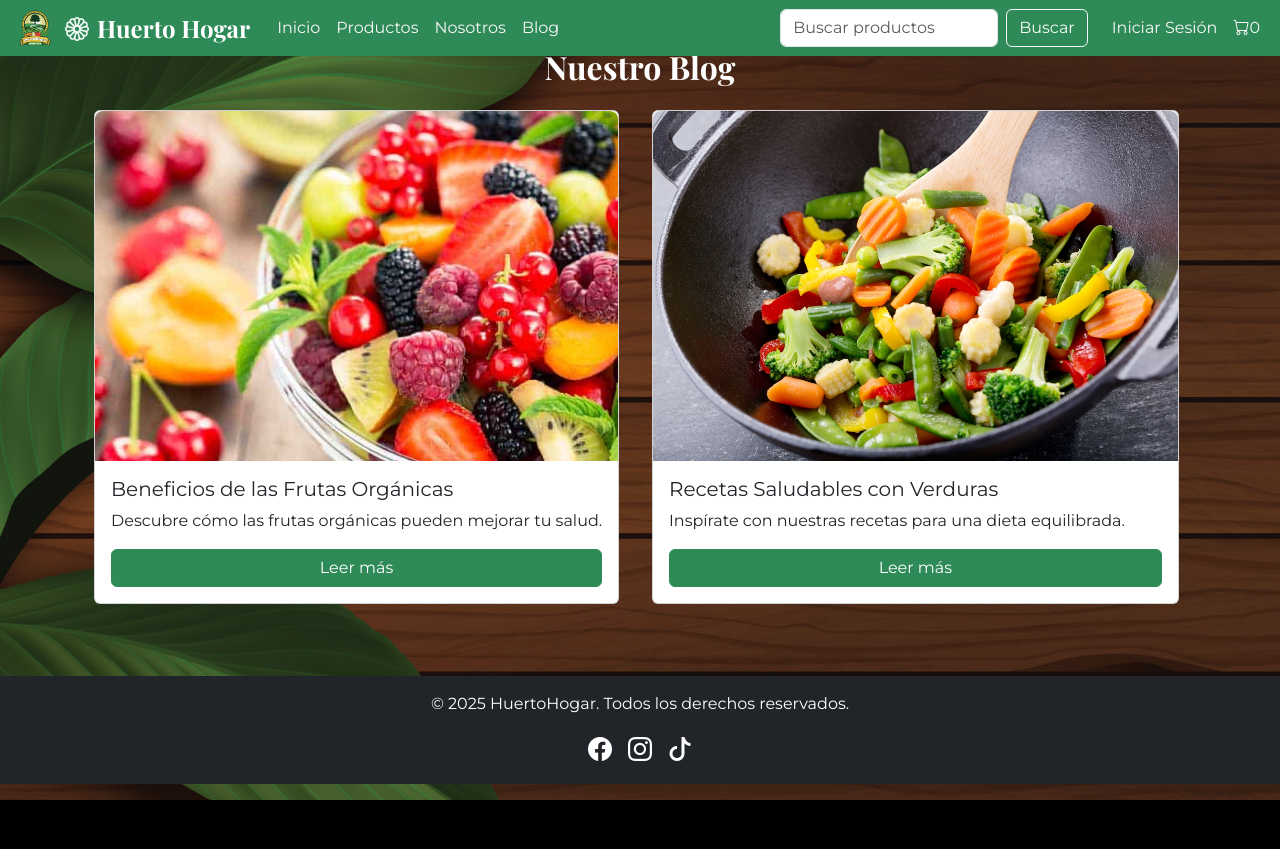
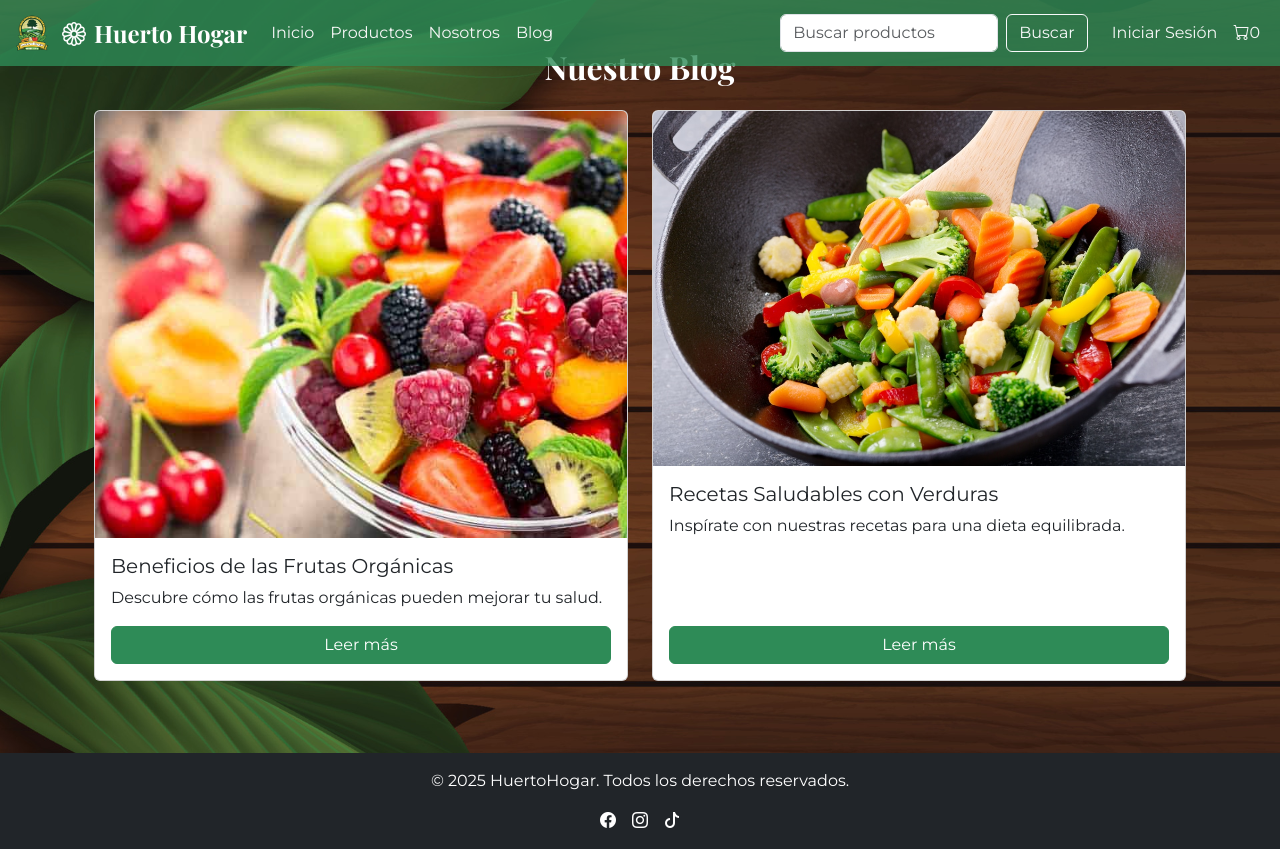
Before and after one commit to BrvnoV/HuertoHogarReact, a React (Vite) app: page /blog in a window 1280 px wide. Before the commit the page ends 800 px from the top, so only its background shows below. Built offline with nearby package versions, Linux system fonts and the light colour scheme.

Commit message:
Se modifico el codigo en las classes products para ajustar los div

```diff
--- a/src/assets/style.css
+++ b/src/assets/style.css
@@ -1,192 +1,116 @@
+/* === GENERAL === */
 body {
   font-family: 'Montserrat', sans-serif;
-    background-image: url('/assets/img/back_wood.jpg'); /* Replace with your wooden texture image URL */
-    background-size: cover; /* Scale image to cover the entire body */
-    background-position: center; /* Center the image */
-    background-repeat: no-repeat; /* Prevent tiling */
-    background-attachment: fixed; /* Optional: Fixed background for parallax effect */
-    color: #ffffff; /* Text color remains dark for readability */
+  background-image: url('/assets/img/back_wood.jpg');
+  background-size: cover;
+  background-position: center;
+  background-repeat: no-repeat;
+  background-attachment: fixed;
+  color: #ffffff;
 }
+
 h1, h2, h3 {
   font-family: 'Playfair Display', serif;
   color: #ffffff;
 }
+
+/* === NAVBAR === */
 .navbar {
-    background-color: rgba(46, 139, 87, 0.8); /* Semi-transparent green */
-    transition: all 0.3s ease; /* Smooth transition for background and transform */
-    position: fixed; /* Keep navbar fixed at the top */
-    width: 100%; /* Ensure it spans the full width */
-    top: 0; /* Align to top */
+  background-color: rgba(46, 139, 87, 0.8);
+  transition: all 0.3s ease;
+  position: fixed;
+  width: 100%;
+  top: 0;
   display: flex;
   justify-content: center;
-    z-index: 1000; /* Ensure navbar stays above other content */
+  z-index: 1000;
 }
+
 .navbar.scrolled {
-    background-color: rgba(46, 139, 87, 1); /* Fully opaque when scrolled */
-    transform: translateY(0); /* Ensure it stays at the top */
-    box-shadow: 0 2px 5px rgba(0, 0, 0, 0.2); /* Add shadow for depth */
+  background-color: rgba(46, 139, 87, 1);
+  transform: translateY(0);
+  box-shadow: 0 2px 5px rgba(0, 0, 0, 0.2);
 }
-.navbar-brand{
+
+.navbar-brand img {
   height: 40px;
-    padding: 3px;
 }
+
 .nav-link, .navbar-text {
   color: #F7F7F7 !important;
 }
+
 .nav-link:hover {
   color: #FFD700 !important;
 }
+
+/* === BUTTONS === */
 .btn-primary {
   background-color: #2E8B57;
   border-color: #2E8B57;
 }
+
 .btn-primary:hover {
   background-color: #FFD700;
   border-color: #FFD700;
   color: #333333;
 }
-.carousel-item img {
-    height: 800px;
-    object-fit: cover;
+
+/* === PRODUCT GRID === */
+#productGrid {
+  display: flex;
+  flex-wrap: wrap;
+  gap: 1rem;
 }
-.category-card, .product-card {
+
+#productGrid .col-md-4 {
+  display: flex;
+}
+
+/* === PRODUCT CARD === */
+.product-card {
+  display: flex;
+  flex-direction: column;
+  justify-content: space-between;
+  height: 100%;
+  width: 100%;
   transition: transform 0.3s;
 }
-.category-card:hover, .product-card:hover {
+
+.product-card:hover {
   transform: scale(1.05);
 }
 
-.blog-card-img {
+.product-card-img {
   width: 100%;
-    height: 350px;
+  height: 280px;
   object-fit: cover;
   border-radius: 0.5rem 0.5rem 0 0;
   margin: 0;
 }
-.offcanvas {
-    background-color: #F7F7F7;
+
+/* === CARD BODY === */
+.card-body {
+  flex-grow: 1;
+  display: flex;
+  flex-direction: column;
+  justify-content: space-between;
+  padding: 1rem;
+  color: #333333;
 }
-.toast {
-    background-color: #0c813f;
-    color: #F7F7F7;
-}
-#map {
-    height: 400px;
-    width: 100%;
-}
-footer {
-    background-color: #2E8B57;
-}
-.social-icons i {
-    font-size: 1.5rem;
-    transition: color 0.3s;
-}
-.social-icons i:hover {
-    color: #FFD700;
-}
-.product-info, .product-reviews {
-    font-size: 0.9rem;
-}
+
+/* === STAR RATING === */
 .star-rating {
   color: #FFD700;
 }
+
+/* === REVIEW ITEM === */
 .review-item {
   border-bottom: 1px solid #ddd;
   padding: 10px 0;
 }
 
-body {
-    font-family: 'Montserrat', sans-serif;
-    background-color: #000000;
-    color: #333333;
-}
-h1, h2, h3 {
-    font-family: 'Playfair Display', serif;
-    color: #ffffff;
-}
-.navbar {
-    background-color: #2E8B57;
-}
-.navbar-brand img {
-    height: 40px;
-}
-.nav-link, .navbar-text {
-    color: #F7F7F7 !important;
-}
-.nav-link:hover {
-    color: #FFD700 !important;
-}
-.btn-primary {
-    background-color: #2E8B57;
-    border-color: #2E8B57;
-}
-.btn-primary:hover {
-    background-color: #FFD700;
-    border-color: #FFD700;
-    color: #333333;
-}
-.carousel-item img {
-    height: 400px;
-    object-fit: cover;
-}
-.category-card {
-
-    height: 100%;
-    display: flex;
-    flex-direction: column;
-    justify-content: space-between;
-}
-
-.category-card .card-img-top {
-    height: 520px;
-    object-fit: cover;
-    border-radius: 9px 9px 0 0;
-}
-
-.category-card .card-body {
-    flex: 1;
-    display: flex;
-    flex-direction: column;
-    justify-content: flex-end;
-}
-
-
-.offcanvas {
-    background-color: #F7F7F7;
-}
-.toast {
-    background-color: #1caa5a;
-    color: #F7F7F7;
-}
-#map {
-    height: 400px;
-    width: 100%;
-}
-#about p {
-    color: #ffffff; /* O el color que prefieras */
-}
-.product-card-img {
-    width: 100%;
-    height: 250px;
-    object-fit: cover;
-    border-radius: 0.5rem 0.5rem 0 0;
-    margin: 0;
-}
-
-
-#productGrid .col-md-4 {
-display: flex;
-
-}
-
-
-#productGrid .card img{
-    width: 100%;
-    height: 280px;
-    object-fit: cover;
-    border-radius: 8px;
-}
-
+/* === RESPONSIVE === */
 @media (max-width: 768px) {
   .product-card-img {
     height: 180px;
--- a/src/components/product/ProductCard.tsx
+++ b/src/components/product/ProductCard.tsx
@@ -1,5 +1,5 @@
 import React from 'react';
-import { Product } from '../../data/products'; // Importamos el tipo de dato
+import { Product } from '../../data/products';
 import { useShop } from '../../context/ShopContext';
 
 interface ProductCardProps {
@@ -7,38 +7,42 @@ interface ProductCardProps {
 }
 
 export default function ProductCard({ product }: ProductCardProps) {
-
-  // Obtenemos todo lo que necesitamos del contexto global
   const {
     reviews,
     handleAddToCart,
-    // ATENCIÓN: Necesitarás añadir estos al ShopContext (ver nota abajo)
     setCurrentProductId,
-    setShowReviewModal
+    setShowReviewModal,
   } = useShop();
 
-  // Lógica de tu script.js para calcular la valoración promedio
   const productReviews = reviews[product.id] || [];
   const avgRating = productReviews.length
-    ? (productReviews.reduce((sum: number, r: any) => sum + parseInt(r.rating), 0) / productReviews.length).toFixed(1)
+    ? (
+        productReviews.reduce((sum: number, r: any) => sum + parseInt(r.rating), 0) /
+        productReviews.length
+      ).toFixed(1)
     : 'N/A';
 
-  // Handler para el botón de reseña
   const handleReviewClick = (e: React.MouseEvent) => {
-    e.preventDefault(); // Prevenir que el <a> navegue
+    e.preventDefault();
     setCurrentProductId(product.id);
     setShowReviewModal(true);
   };
 
   return (
-    <div className="col-md-4 mb-4 d-flex">
-      <div className="card product-card h-100">
-        <img src={product.image} className="card-img-top product-card-img" alt={product.name} />
-        <div className="card-body d-flex flex-column text-dark"> {/* Añadido 'text-dark' para legibilidad */}
+    <div className="col-md-3 d-flex justify-content-center align-items-center mb-4">
+
+      <div className="card product-card h-100 w-100">
+        <img
+          src={product.image}
+          className="product-card-img"
+          alt={product.name}
+        />
+        <div className="card-body d-flex flex-column text-dark">
           <h5 className="card-title">{product.name}</h5>
           <p className="card-text">{product.description}</p>
-
-          <p className="card-text">${product.price} CLP / Stock: {product.stock}</p>
+          <p className="card-text">
+            ${product.price} CLP / Stock: {product.stock}
+          </p>
 
           <div className="star-rating mb-2">
             {avgRating} <i className="bi bi-star-fill"></i> ({productReviews.length} reseñas)
@@ -48,7 +52,7 @@ export default function ProductCard({ product }: ProductCardProps) {
             <button
               className="btn btn-primary mb-2 w-100"
               onClick={() => handleAddToCart(product.id)}
-              disabled={product.stock <= 0} // Se deshabilita si no hay stock
+              disabled={product.stock <= 0}
             >
               {product.stock > 0 ? 'Agregar al Carrito' : 'Sin Stock'}
             </button>
@@ -60,6 +64,7 @@ export default function ProductCard({ product }: ProductCardProps) {
             </button>
           </div>
 
+          {productReviews.length > 0 && (
             <div className="product-reviews mt-3">
               {productReviews.slice(0, 3).map((r: any, index: number) => (
                 <div key={index} className="review-item">
@@ -72,6 +77,7 @@ export default function ProductCard({ product }: ProductCardProps) {
                 </a>
               )}
             </div>
+          )}
         </div>
       </div>
     </div>
--- a/src/components/product/ProductList.tsx
+++ b/src/components/product/ProductList.tsx
@@ -88,7 +88,7 @@ export default function ProductList({ title, limit }: ProductListProps) {
       )}
 
       {/* --- Grid de Productos --- */}
-      <div className="row" id="productGrid">
+      <div className="row mb-3 justify-content-center align-items-center" id="productGrid">
         {displayedProducts.length > 0 ? (
           displayedProducts.map(product => (
             <ProductCard
--- a/src/components/ui/Categories.tsx
+++ b/src/components/ui/Categories.tsx
@@ -7,7 +7,7 @@ const categoriesData = [
   {
     title: 'Frutas Frescas',
     text: 'Frutas de temporada cultivadas en el punto óptimo de madurez.',
-    image: '/assets/img/fruta1.png',
+    image: '/assets/img/fruta1.jpg',
     link: '/productos?category=Frutas' // Enlazamos a productos (lógica futura)
   },
   {
--- a/src/data/products.ts
+++ b/src/data/products.ts
@@ -23,7 +23,7 @@ export const initialProducts: Product[] = [
         price: 1200,
         category: 'Frutas',
         stock: 150,
-        image: 'public/assets/img/apple.jpg',
+        image: 'assets/img/apple.jpg',
         description: 'Manzanas crujientes del Valle del Maule.',
         origin: 'Valle del Maule, Chile',
         sustainability: 'Cultivadas con prácticas de agricultura sostenible.',
```
Also changed, not shown: public/assets/img/apple.jpg (added). Lines whose indentation alone changed are shown as unchanged.
